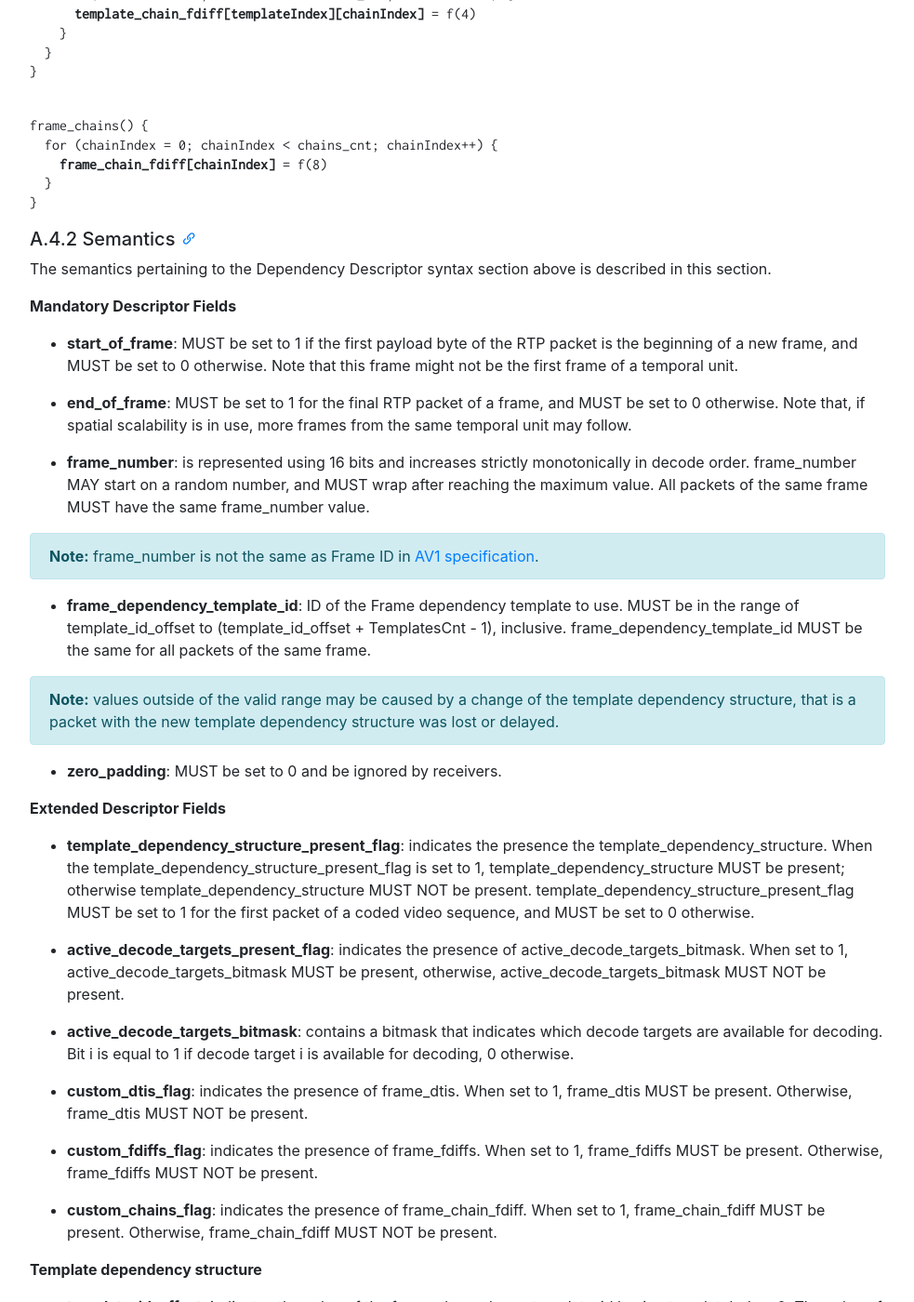
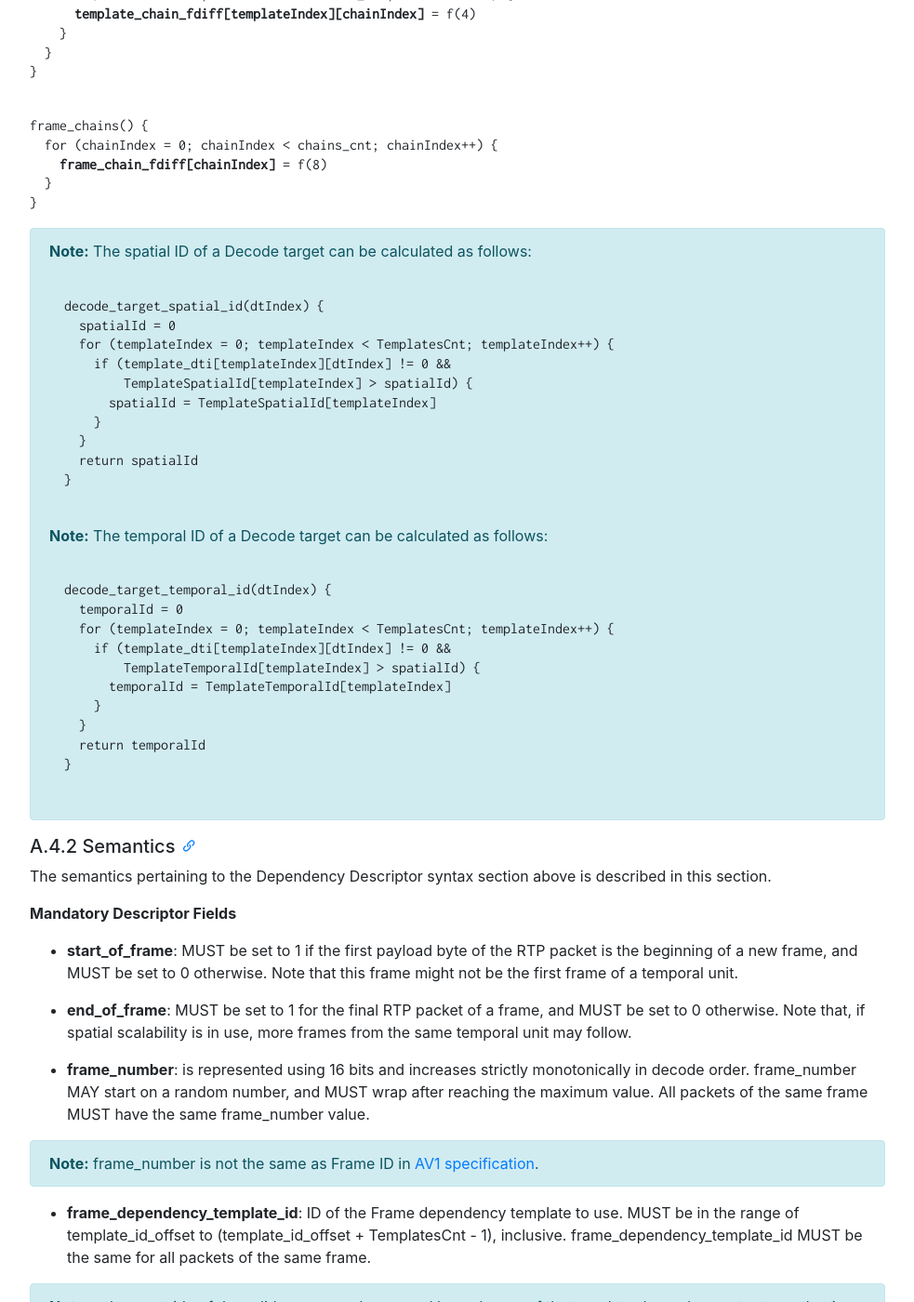
Before and after one commit to AOMediaCodec/av1-rtp-spec, a Jekyll site: the page built from index.md, in a window 1280 px wide and 1400 px high, scrolled down 27080 px. Shown: the whole window at 93% size, without its empty margins (53-1036 px from the left). Built offline with Jekyll 4.4.1, drawn with Linux system fonts in a browser that asks for light colours; nearby versions of some CDN libraries.

Commit message:
Added DT to sid/tid mapping function.

```diff
--- a/av1-rtp-spec.md
+++ b/av1-rtp-spec.md
@@ -1030,6 +1030,35 @@ frame_chains() {
 }
 </code></pre>
 
+<div class="alert alert-info">
+  <p><b>Note:</b> The spatial ID of a Decode target can be calculated as follows:</p>
+  <pre><code>
+  decode_target_spatial_id(dtIndex) {
+    spatialId = 0
+    for (templateIndex = 0; templateIndex < TemplatesCnt; templateIndex++) {
+      if (template_dti[templateIndex][dtIndex] != 0 &&
+          TemplateSpatialId[templateIndex] > spatialId) {
+        spatialId = TemplateSpatialId[templateIndex]
+      }
+    }
+    return spatialId
+  }
+  </code></pre>
+  <p><b>Note:</b> The temporal ID of a Decode target can be calculated as follows:</p>
+  <pre><code>
+  decode_target_temporal_id(dtIndex) {
+    temporalId = 0
+    for (templateIndex = 0; templateIndex < TemplatesCnt; templateIndex++) {
+      if (template_dti[templateIndex][dtIndex] != 0 &&
+          TemplateTemporalId[templateIndex] > spatialId) {
+        temporalId = TemplateTemporalId[templateIndex]
+      }
+    }
+    return temporalId
+  }
+  </code></pre>
+</div>
+
 ##### A.4.2 Semantics
 
 The semantics pertaining to the Dependency Descriptor syntax section above is described in this section.
```
